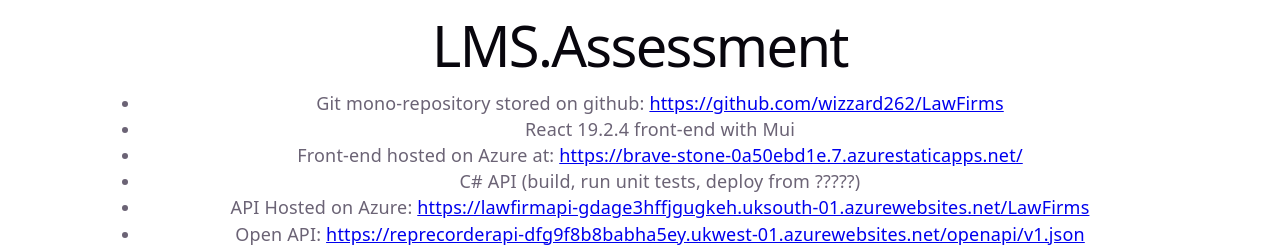
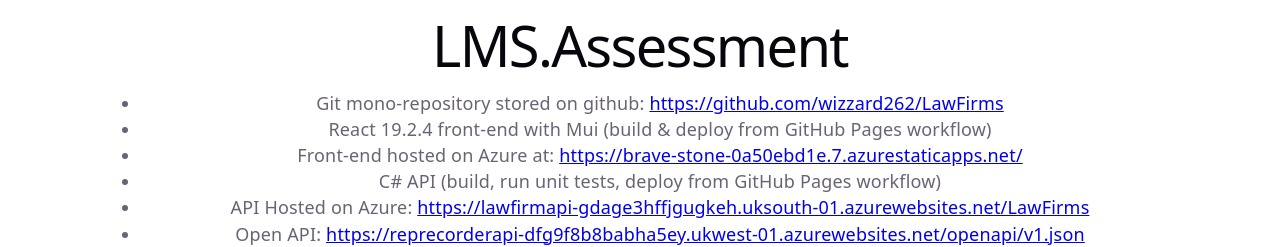
Before and after one commit to wizzard262/LawFirms, a React (Vite) app in the folder lms-assessment-ui/: page / in a window 1280 px wide. Shown: the top 247 px of the page. Built offline with nearby package versions, Linux system fonts and the light colour scheme; no server answers.

Commit message:
list features

```diff
--- a/lms-assessment-ui/src/components/homepage.tsx
+++ b/lms-assessment-ui/src/components/homepage.tsx
@@ -10,9 +10,9 @@
         <h1>LMS.Assessment</h1>
         <ul>
           <li>Git mono-repository stored on github: <a href="https://github.com/wizzard262/LawFirms">https://github.com/wizzard262/LawFirms</a></li>
-          <li>React 19.2.4 front-end with Mui</li>
+          <li>React 19.2.4 front-end with Mui (build & deploy from GitHub Pages workflow)</li>
           <li>Front-end hosted on Azure at: <a href="https://brave-stone-0a50ebd1e.7.azurestaticapps.net/">https://brave-stone-0a50ebd1e.7.azurestaticapps.net/</a></li>
-          <li>C# API (build, run unit tests, deploy from ?????)</li>
+          <li>C# API (build, run unit tests, deploy from GitHub Pages workflow)</li>
           <li>API Hosted on Azure: <a href="https://lawfirmapi-gdage3hffjgugkeh.uksouth-01.azurewebsites.net/LawFirms">https://lawfirmapi-gdage3hffjgugkeh.uksouth-01.azurewebsites.net/LawFirms</a></li>
           <li>Open API: <a href="https://reprecorderapi-dfg9f8b8babha5ey.ukwest-01.azurewebsites.net/openapi/v1.json">https://reprecorderapi-dfg9f8b8babha5ey.ukwest-01.azurewebsites.net/openapi/v1.json</a></li>
           <li>Local Development fake "in memory" repo</li>
```
